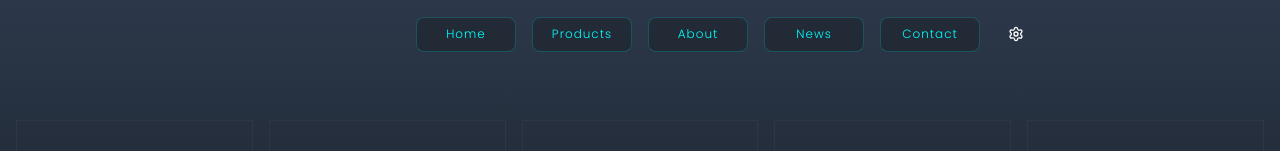
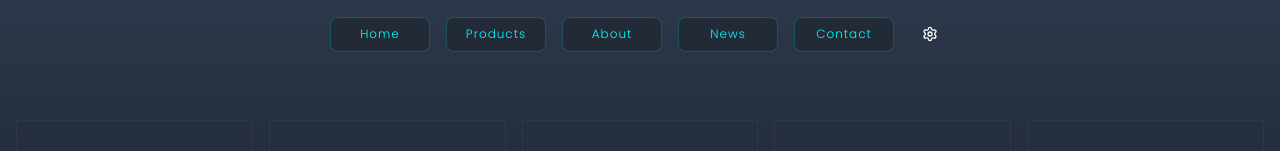
Before and after one commit to swanholmtech-ai/swanholm-tech, a Next.js app: page /products in a window 1280 px wide. Shown: the top 151 px of the page. Built offline with nearby package versions, Linux system fonts and the light colour scheme.

Commit message:
Add justify-center to navbar

```diff
--- a/components/view/NavigationBar.tsx
+++ b/components/view/NavigationBar.tsx
@@ -19,8 +19,8 @@ export function NavigationBar() {
       {isMobile ? (
         <HamburgerMenu />
       ) : (
-        <nav className="mx-auto max-w-md z-50 my-2 fixed top-2 left-0 right-0 bg-">
-          <ul className="flex gap-4 items-center justify-evenly bg-">
+        <nav className="mx-auto max-w-md z-50 my-2 fixed top-2 left-0 right-0">
+          <ul className="flex gap-4 items-center justify-center">
             {/* <div className="holographic-container">
               <div className="holographic-card">
                 <h2>HOLOGRAM</h2>
```
